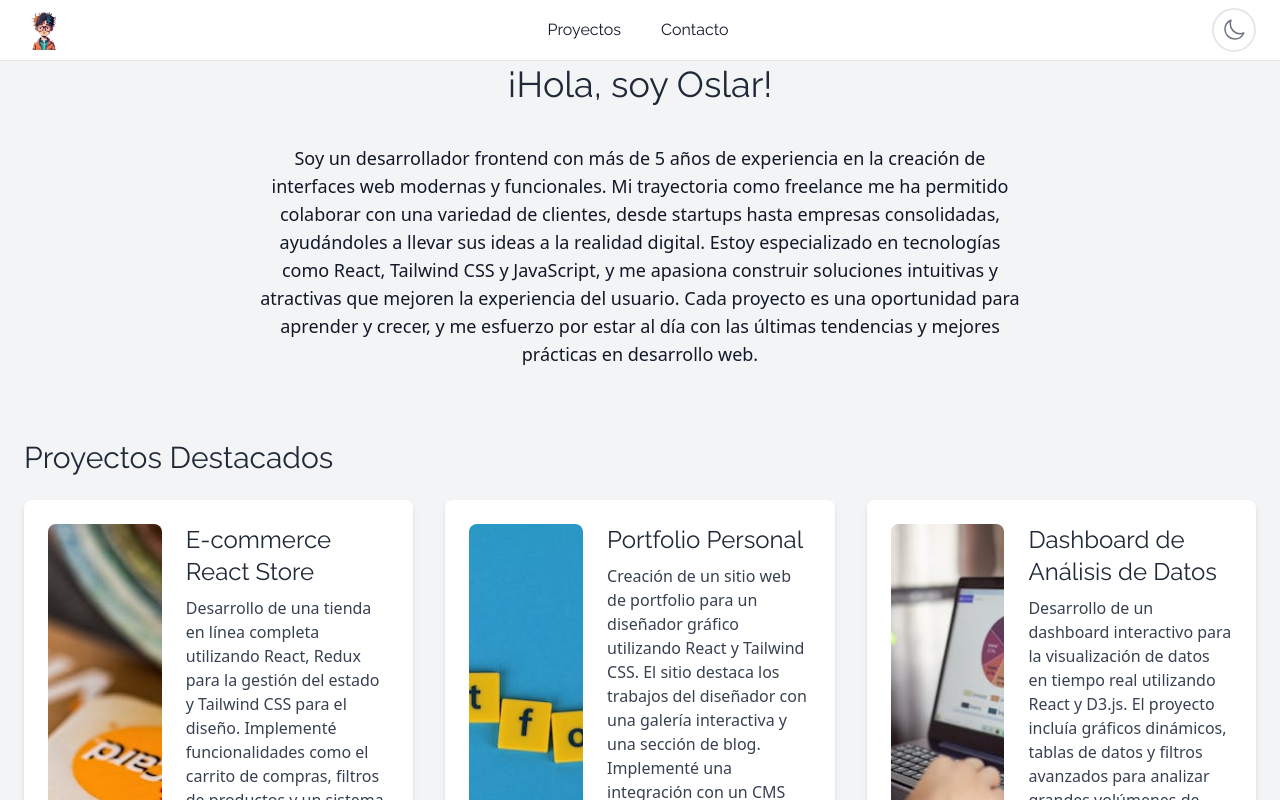
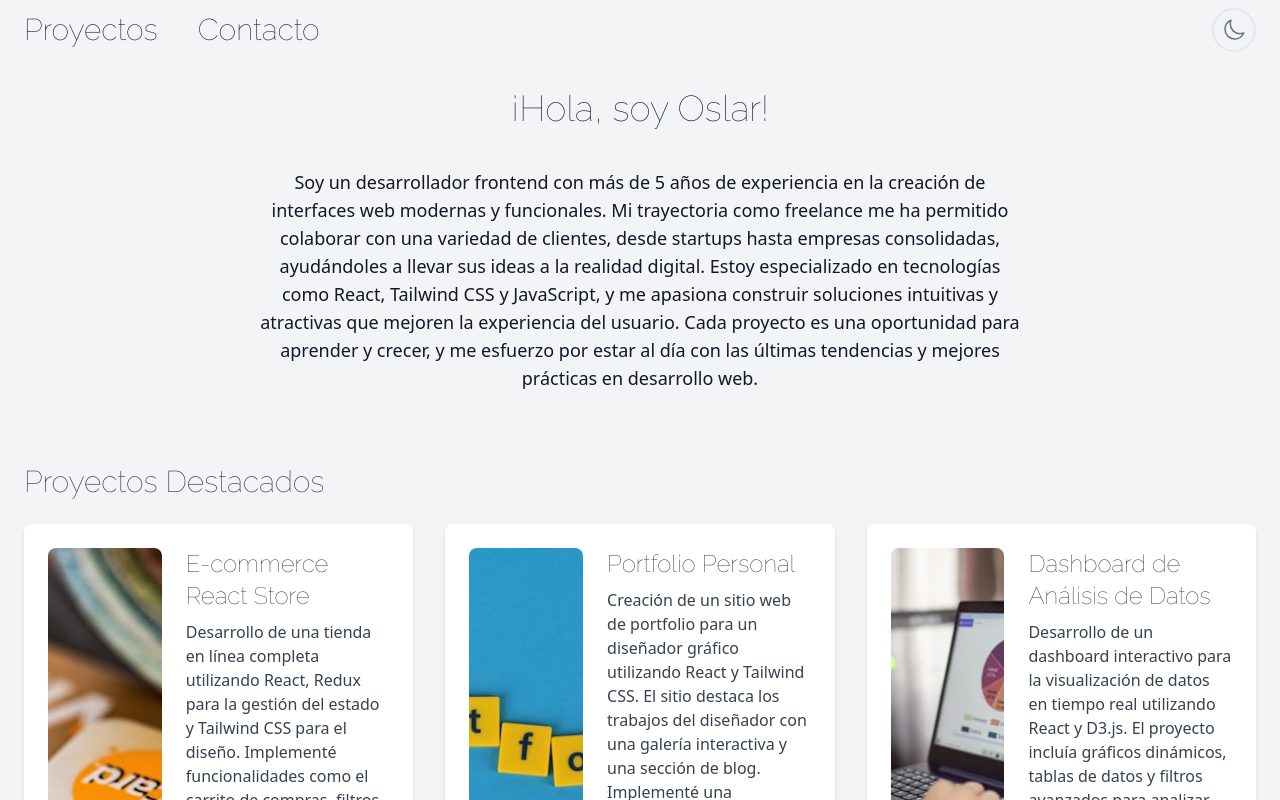
Before and after one commit to OslarCode/codePortfolio, a React (Vite) app: page / in a window 1280 px wide. Shown: the top 800 px of the page. Built offline with nearby package versions, Linux system fonts and the light colour scheme.

Commit message:
fix-fontFamily

```diff
--- a/index.html
+++ b/index.html
@@ -6,8 +6,8 @@
   <link rel="icon" type="image/svg+xml" href="/vite.svg" />
   <link rel="preconnect" href="https://fonts.googleapis.com">
   <link rel="preconnect" href="https://fonts.gstatic.com" crossorigin>
-  <link href="https://fonts.googleapis.com/css2?family=Raleway:ital,wght@0,100..900;1,100..900&display=swap"
-    rel="stylesheet">
+  <link href="https://fonts.googleapis.com/css2?family=Raleway:wght@100&display=swap" rel="stylesheet" />
+  rel="stylesheet">
 
   <meta name="viewport" content="width=device-width, initial-scale=1.0" />
 
--- a/src/components/Navbar.jsx
+++ b/src/components/Navbar.jsx
@@ -19,10 +19,8 @@
     <div
       className={`w-full px-4 sm:px-6 ${
         darkMode
-          ? `bg-gray-800 border-b border-gray-700 ${
-              outlined ? "navbar-outlined" : ""
-            }`
-          : `bg-white border-b border-gray-200 ${
+          ? `bg-gray-800 border-gray-700 ${outlined ? "navbar-outlined" : ""}`
+          : `bg-gray-100 border-gray-200 ${
               outlined ? "navbar-outlined-light" : ""
             }`
       } ${menuOpen ? "shadow-lg" : "shadow-none"} ${
@@ -35,26 +33,11 @@
         }`}
         aria-label="Global"
       >
-        {/* Logo */}
-        <div className="flex items-center">
-          <a href="#">
-            <span className="sr-only">Company Name</span>
-            <img
-              className="w-auto h-8 sm:h-10"
-              src="web_designer_boy.png"
-              loading="lazy"
-              width="202"
-              height="40"
-              alt="Company Logo"
-            />
-          </a>
-        </div>
-
         {/* Links for large screens */}
         <div className="hidden md:flex md:space-x-10">
           <a
             href="#"
-            className={`text-base font-Raleway  ${
+            className={`text-3xl font-Raleway  ${
               darkMode
                 ? `text-gray-300 hover:text-white ${
                     outlined ? "nav-item-outlined" : ""
@@ -70,7 +53,7 @@
             to="contacto"
             smooth={true}
             duration={500}
-            className={`cursor-pointer text-base font-Raleway ${
+            className={`cursor-pointer text-3xl font-Raleway ${
               darkMode
                 ? `text-gray-300 hover:text-white ${
                     outlined ? "nav-item-outlined" : ""
--- a/tailwind.config.js
+++ b/tailwind.config.js
@@ -22,6 +22,9 @@
       fontFamily: {
         Raleway: ["'Raleway'", "sans-serif"],
       },
+      fontWeight: {
+        thin: 200, // Define el peso de la fuente como "Thin"
+      },
       outline: {
         primary: "1px solid #1f2937", // Color del borde en modo oscuro
         secondary: "1px solid #f3f4f6", // Color del borde en modo claro
```
